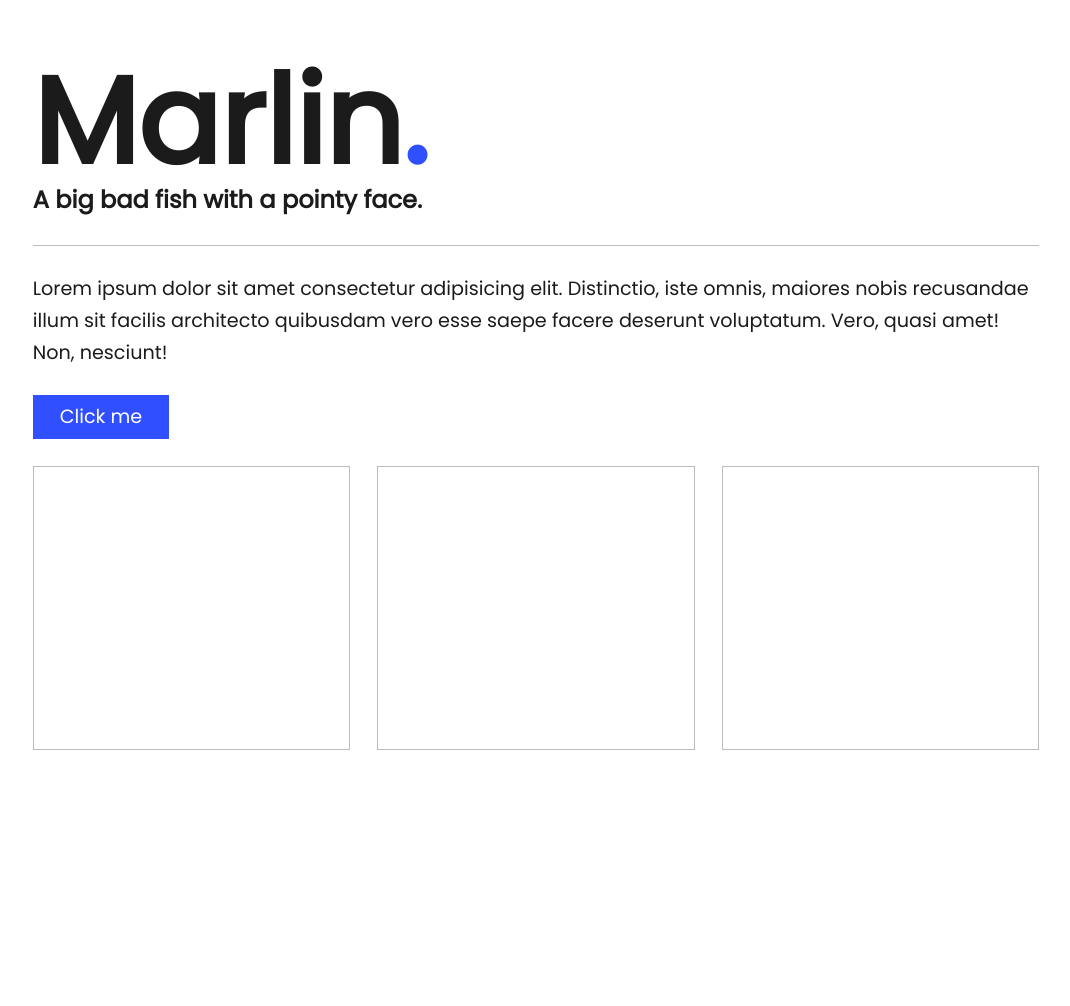
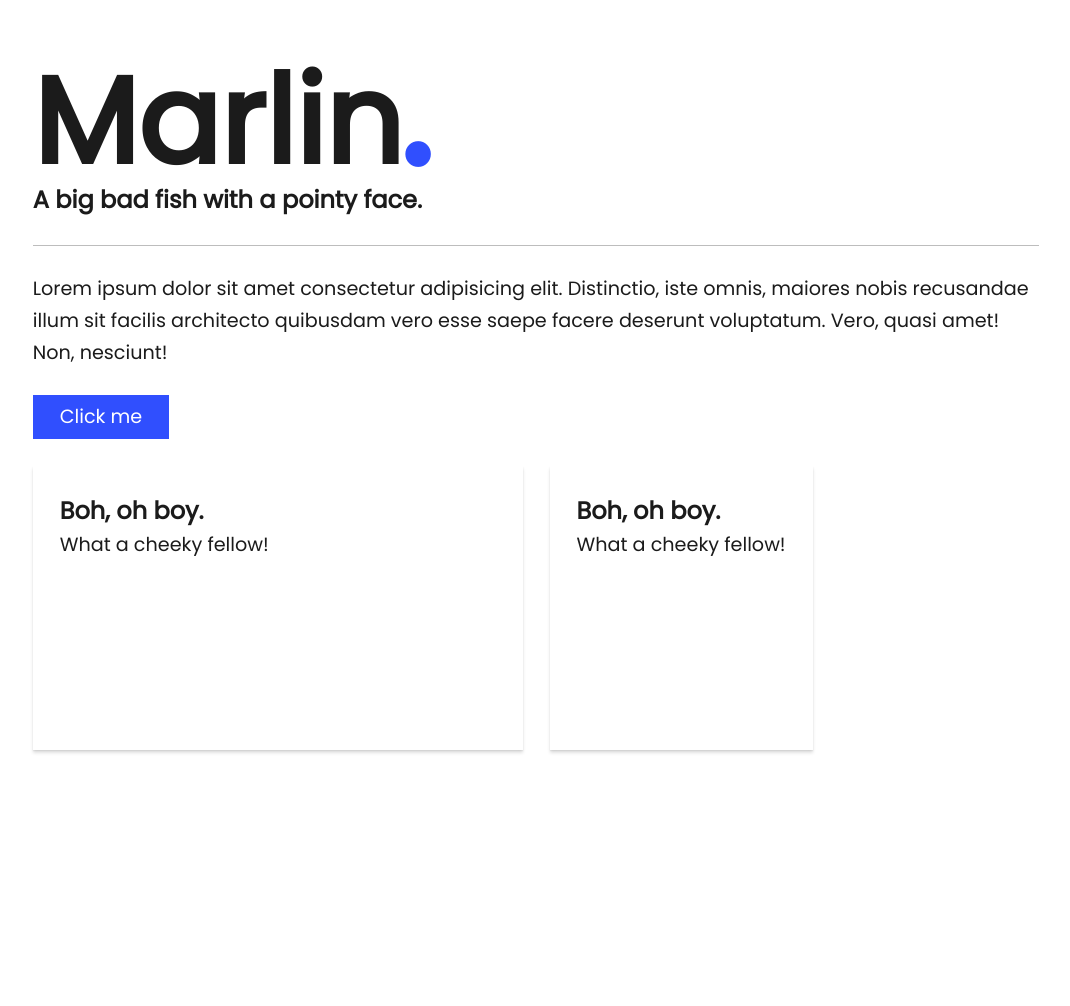
Before and after one commit to dick-jo/marlin-css, a plain HTML site: page index.html in a window 1280 px wide. Shown: the whole page, without its empty margins (104-1174 px from the left). Drawn offline with Linux system fonts and the light colour scheme.

Commit message:
Update index.html demo

```diff
--- a/index.html
+++ b/index.html
@@ -23,6 +23,9 @@
         body {
             padding: var(--spsc-6) var(--spsc-8);
         }
+        /* body {
+            transition: 240ms;
+        } */
 
         .test {
             width: 256px;
@@ -32,13 +35,46 @@
         .grid {
             height: 42%;
         }
+
+        .my-tile {
+            padding: var(--spsc-4);
+            box-shadow: var(--ev-1);
+        }
+
+        .my-tile:hover {
+            box-shadow: var(--ev-12);
+            background-color: var(--ov-12);
+            transform: scale(1.04);
+        }
+
+        .my-tile:active {
+            box-shadow: var(--ev-8);
+            background-color: var(--ov-8);
+            transform: scale(1.02);
+        }
+
+        .ev-8 {
+            padding: var(--spsc-4);
+        }
+
+        a {
+            display: flex;
+            flex-grow: 1 0 100%;
+            color: var(--text);
+            text-decoration: none;
+        }
+
+        .mn-breathe {
+            display: inline-block;
+            transform-origin: 50% 80%;
+        }
     </style>
 
 </head>
 
 <body>
 
-    <h1>Marlin<span class="clr-accent">.</span></h1>
+    <h1>Marlin<span class="clr-accent mn-breathe">.</span></h1>
     <h5>A big bad fish with a pointy face.</h5>
     <hr class="mgsc-y-4">
     <p class="mgsc-y-4">Lorem ipsum dolor sit amet consectetur adipisicing elit. Distinctio, iste omnis, maiores nobis recusandae illum sit facilis architecto quibusdam vero esse saepe facere deserunt voluptatum. Vero, quasi amet! Non, nesciunt!</p>
@@ -48,9 +84,17 @@
     <div class="mgsc-y-4"></div>
 
     <section class="grid gr-auto gr-gap-spsc-4">
-        <div class="tile-idle-ev-0 ln "></div>
-        <div class="tile-idle-ev-0 ln"></div>
-        <div class="tile-idle-ev-0 ln"></div>
+        <div class="my-tile ev-1">
+            <h5>Boh, oh boy.</h5>
+            <p>What a cheeky fellow!</p>
+        </div>
+        <a href="page.html">
+            <div class="my-tile ev-1">
+                <h5>Boh, oh boy.</h5>
+                <p>What a cheeky fellow!</p>
+            </div>
+        </a>
+
     </section>
     <div class="test"></div>
 
```
